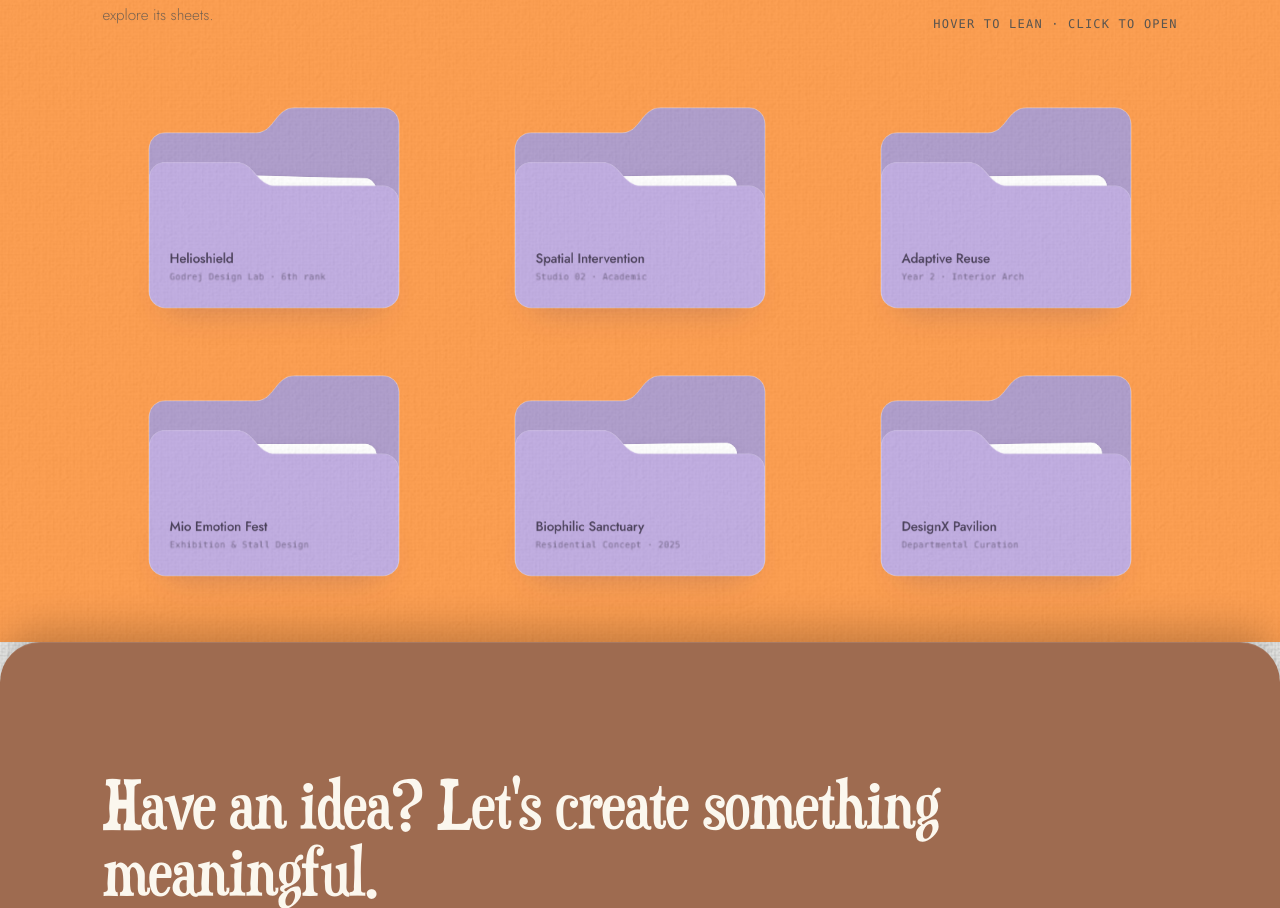
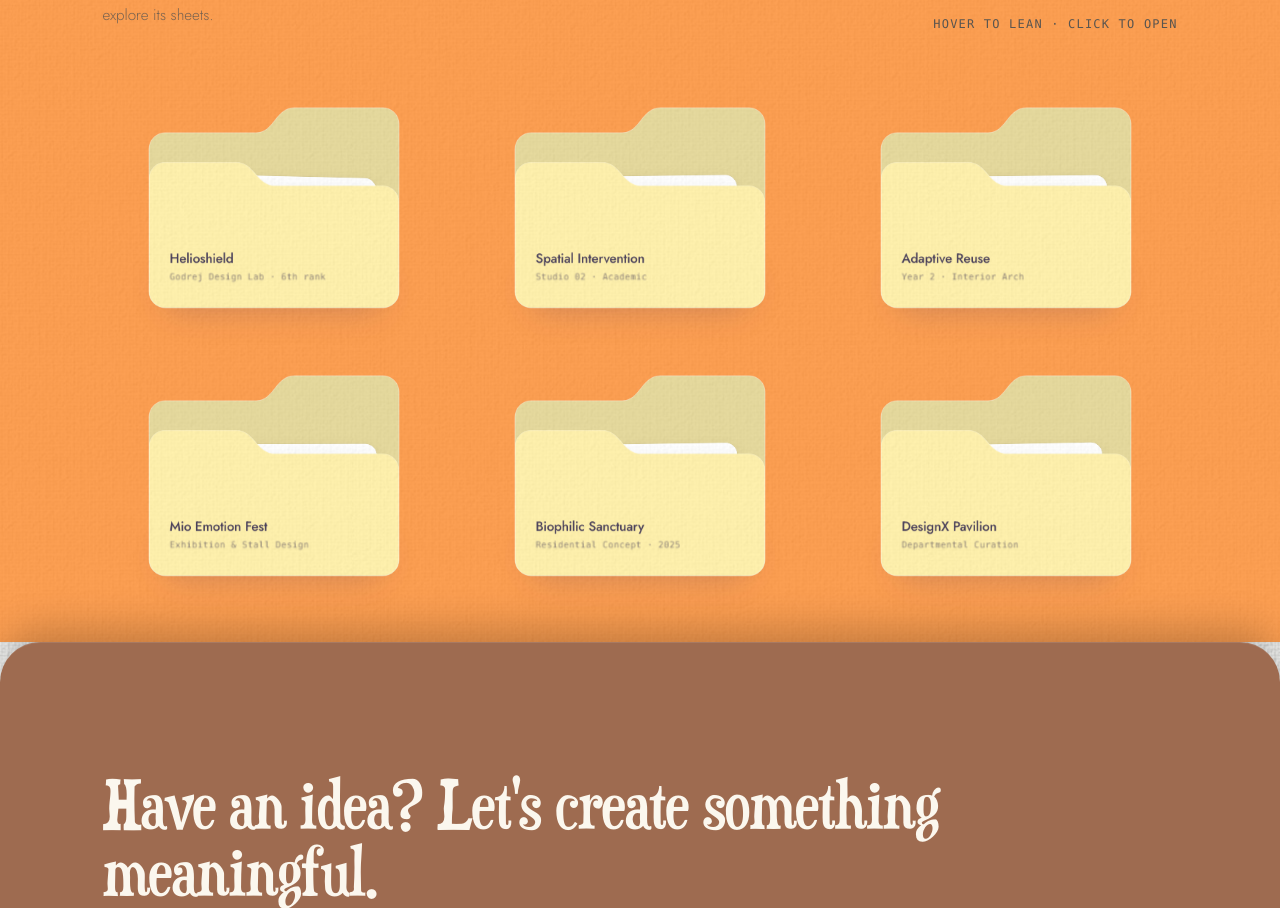
Before and after one commit to Arya756/russh_portfolio, a React (Vite) app: page / in a window 1280 px wide. Shown: the part 2656-3564 px from the top of the page. Built offline with nearby package versions, Linux system fonts and the light colour scheme.

Commit message:
Update colors in App and glass folder cards

```diff
--- a/src/App.jsx
+++ b/src/App.jsx
@@ -227,7 +227,7 @@ function FilePreviewModal({ file, onClose }) {
         <div className="file-preview-header">
           <div className="flex items-center gap-3 min-w-0">
             {file.projectTitle && (
-              <span className="file-preview-badge font-sans text-xs tracking-wider uppercase px-2.5 py-1 rounded-full bg-[#B49CDB]/20 text-[#B49CDB] border border-[#B49CDB]/30 font-medium">
+              <span className="file-preview-badge font-sans text-xs tracking-wider uppercase px-2.5 py-1 rounded-full bg-[#ffee9b]/20 text-[#ffee9b] border border-[#ffee9b]/30 font-medium">
                 {file.projectTitle}
               </span>
             )}
@@ -390,7 +390,7 @@ export default function App() {
                   action="none"
                   appearDelay={i * 90}
                   width={250}
-                  folderColor="#B49CDB"
+                  folderColor="#ffee9b"
                   onFileSelect={(file, index, projectTitle) => {
                     setPreviewFile({ ...file, projectTitle: projectTitle || p.title })
                   }}
```
